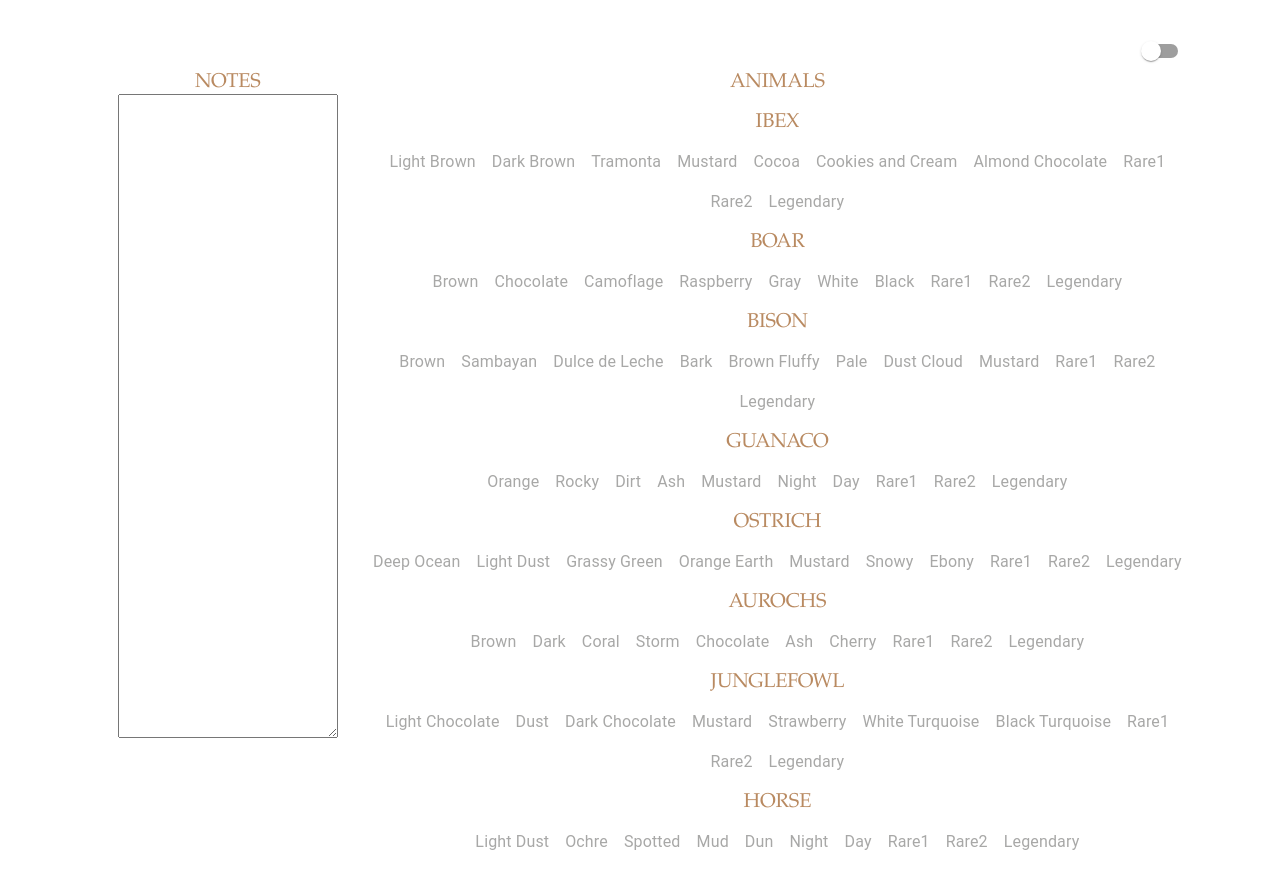
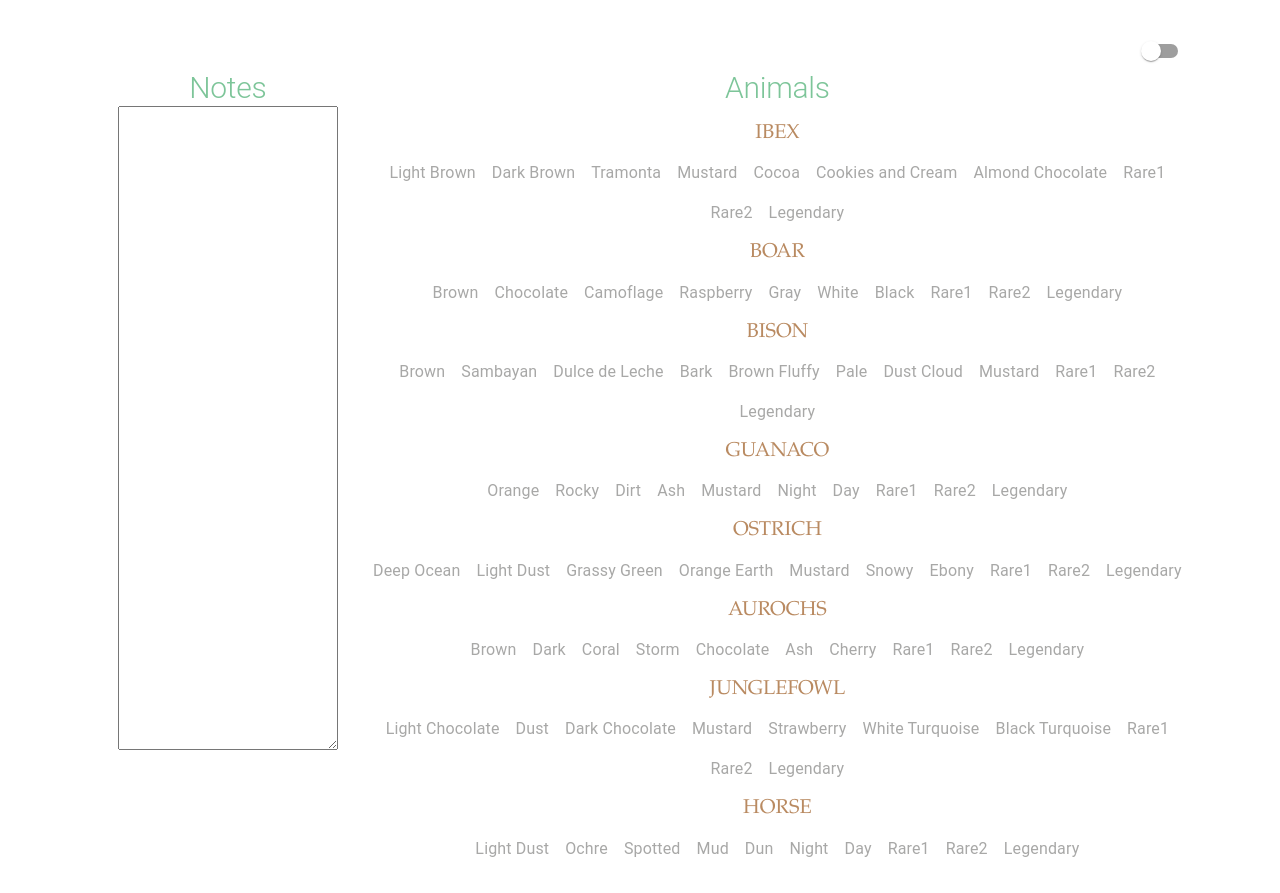
Before and after one commit to piratemermaid/roots-of-pacha-tracker, a React (Vite) app: page / in a window 1280 px wide. Built offline with nearby package versions, Linux system fonts and the light colour scheme.

Commit message:
Update typography variants

```diff
--- a/src/components/Animal.tsx
+++ b/src/components/Animal.tsx
@@ -17,7 +17,7 @@ export default function Animal({ animal }: Props) {
   return (
     <>
       <Grid item sx={{ m: 2 }}>
-        <Typography variant="h2">{animal.name}</Typography>
+        <Typography variant="h3">{animal.name}</Typography>
       </Grid>
       <Grid container spacing={2} justifyContent="center">
         {animal.colors.map((color) => {
--- a/src/themes/darkTheme.ts
+++ b/src/themes/darkTheme.ts
@@ -19,9 +19,9 @@ const darkTheme = createTheme({
   },
 
   typography: {
-    h1: { ...mainThemeVars.typography.h1, color: '#7dc599' },
+    h2: { ...mainThemeVars.typography.h2, color: '#7dc599' },
     // @ts-expect-error - TS does not like textTransform property
-    h2: { ...mainThemeVars.typography.h2, color: '#b98a61' },
+    h3: { ...mainThemeVars.typography.h3, color: '#b98a61' },
     body1: { color: '#383838' },
   },
 });
--- a/src/themes/lightTheme.ts
+++ b/src/themes/lightTheme.ts
@@ -19,9 +19,9 @@ const lightTheme = createTheme({
   },
 
   typography: {
-    h1: { ...mainThemeVars.typography.h1, color: '#7dc599' },
+    h2: { ...mainThemeVars.typography.h2, color: '#7dc599' },
     // @ts-expect-error - TS does not like textTransform property
-    h2: { ...mainThemeVars.typography.h2, color: '#b98a61' },
+    h3: { ...mainThemeVars.typography.h3, color: '#b98a61' },
     body1: { color: '#383838' },
   },
 });
--- a/src/themes/mainThemeVars.ts
+++ b/src/themes/mainThemeVars.ts
@@ -2,8 +2,8 @@ const mainThemeVars = {
   spacing: 8,
 
   typography: {
-    h1: { fontSize: '30px' },
-    h2: {
+    h2: { fontSize: '30px' },
+    h3: {
       fontSize: '20px',
       fontWeight: 500,
       textTransform: 'uppercase',
```
